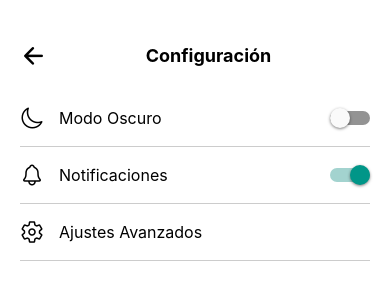
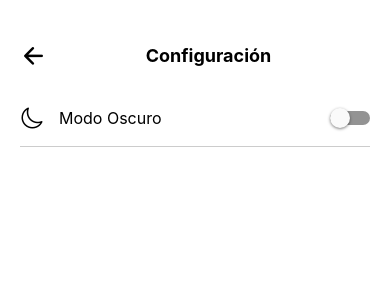
Before and after one commit to AmeliReyesHernandez/App_Expo, a React Native app: screen /Config in a window 390 px wide. Shown: the top 300 px of the page. Built offline with nearby package versions, Linux system fonts and the light colour scheme; no server answers.

Commit message:
Agregue Modo oscuro en Config

```diff
--- a/components/Config.js
+++ b/components/Config.js
@@ -5,19 +5,11 @@ import { Ionicons } from "@expo/vector-icons";
 export default function Config({ navigation }) {
   const [modoOscuro, setModoOscuro] = useState(false);
   const [notificaciones, setNotificaciones] = useState(true);
+  const [idioma, setIdioma] = useState("Español");
 
   const toggleModoOscuro = () => {
     setModoOscuro(!modoOscuro);
     Alert.alert("Modo Oscuro", !modoOscuro ? "Activado" : "Desactivado");
-  };
-
-  const toggleNotificaciones = () => {
-    setNotificaciones(!notificaciones);
-    Alert.alert("Notificaciones", !notificaciones ? "Activadas" : "Desactivadas");
-  };
-
-  const abrirAjustesAvanzados = () => {
-    Alert.alert("Ajustes Avanzados", "Aquí irían las configuraciones avanzadas.");
   };
 
   // Estilos modo oscuro
@@ -35,22 +27,11 @@ export default function Config({ navigation }) {
         <Text style={[styles.navTitle, { color: texto }]}>Configuración</Text>
       </View>
 
-      {/* Opciones de configuración */}
-      <TouchableOpacity  style={[styles.option, { borderBottomColor: borderColor }]} onPress={toggleModoOscuro}>
+      {/* Opciones */}
+      <TouchableOpacity style={[styles.option, { borderBottomColor: borderColor }]} onPress={toggleModoOscuro}>
         <Ionicons name="moon-outline" size={24} color={texto} />
         <Text style={[styles.optionText, { color: texto }]}>Modo Oscuro</Text>
         <Switch value={modoOscuro} onValueChange={toggleModoOscuro} style={{ marginLeft: "auto" }}/>
-      </TouchableOpacity>
-
-      <TouchableOpacity style={[styles.option, { borderBottomColor: borderColor }]} onPress={toggleNotificaciones} >
-        <Ionicons name="notifications-outline" size={24} color={texto} />
-        <Text style={[styles.optionText, { color: texto }]}>Notificaciones</Text>
-        <Switch value={notificaciones} onValueChange={toggleNotificaciones} style={{ marginLeft: "auto" }} />
-      </TouchableOpacity>
-
-      <TouchableOpacity style={[styles.option, { borderBottomColor: borderColor }]}  onPress={abrirAjustesAvanzados}>
-        <Ionicons name="settings-outline" size={24} color={texto} />
-        <Text style={[styles.optionText, { color: texto }]}>Ajustes Avanzados</Text>
       </TouchableOpacity>
     </View>
   );
```
